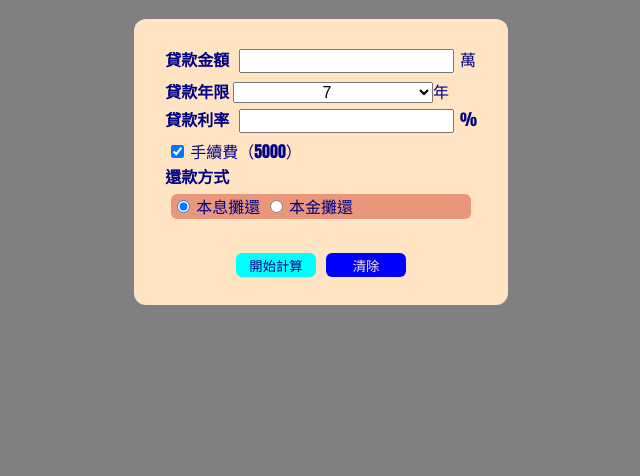
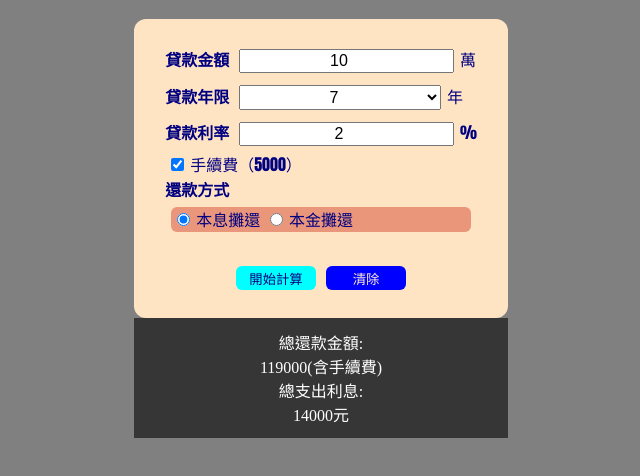
Before and after one commit to peiyi523/javascript_loan_project_exercise, a plain HTML site: page index.html in a window 1280 px wide. Both pictures are taken after a click on the button "開始計算". Shown: the part 70-546 px from the top of the page, without its empty margins (319-959 px from the left). Drawn offline with Linux system fonts and the light colour scheme.

Commit message:
完成簡易利率計算

```diff
--- a/css/index.css
+++ b/css/index.css
@@ -53,7 +53,9 @@ label{
 select{
     text-align: center;
     font-size: 16px;
-    width: 200px;
+    width: 202px;
+    height: 25px;
+    margin: 6px;
     }
 
 #calcRule{
@@ -62,3 +64,12 @@ select{
     margin:6px
 
 }
+#result{
+    display: none;
+    width:350px;
+    margin: 0 auto;
+    background-color: rgb(54, 54, 54);
+    text-align: center;
+    padding: 12px;
+
+}
--- a/index.html
+++ b/index.html
@@ -14,7 +14,7 @@
         <form action="">
             <div id="info">
                 <label for="amount">貸款金額</label>
-                <input type="number" name="'amount" id="amount">萬
+                <input type="number" name="amount" value="10" id="amount">萬
                 <br>
                 <label for="">貸款年限</label>
                 <select name="years" id="years">
@@ -28,7 +28,7 @@
                 </select>年
                 <br>
                 <label for="rate">貸款利率</label>
-                <input type="number" step="0.1" name="rate" id="rate">%
+                <input type="number" step="0.1" name="rate" value="2" id="rate">%
                 <br>
                 <input type="checkbox" name="fee" id="fee" checked>手續費（5000）
                 <br>
@@ -43,9 +43,14 @@
                 <button type="button" id="reset">清除</button>
             </p>
         </form>
-    </div>
-    <script src="./js/index.js"></script>
+        <div id="result" style="color:white">
+            總還款金額:
+            <div class="totalAmount"></div>
+            總支出利息:
+            <div class="totalInterest"></div>
+
+        </div>
+        <script src="./js/index.js"></script>
 </body>
 
-
 </html>
--- /dev/null
+++ b/js/index.js
@@ -0,0 +1,34 @@
+const amountEl = document.querySelector("#amount");
+const yearsEl = document.querySelector("#years");
+const rateEl = document.querySelector("#rate");
+const payment1El = document.querySelector("#payment1");
+const payment2El = document.querySelector("#payment2");
+const feeEl = document.querySelector("#fee");
+
+const calcEl = document.querySelector("#calc")
+
+console.log(amountEl, yearsEl, rateEl, payment1El, payment2El, feeEl);
+calcEl.addEventListener("click", calcLoan);
+
+function calcLoan() {
+    let amount = amountEl.value * 10000;
+    let years = yearsEl.value;
+    let rate = rateEl.value / 100;
+    // let fee = 0;
+    // if (feeEl.checked) {
+    //     fee = 5000;
+    // }
+    // 三元運算寫法
+    let fee = feeEl.checked ? 5000 : 0;
+    // 取得不同計算方法
+    let rule = payment1El.checked ? 0 : 1;
+    let totalInterest = amount * rate * years;
+    let totalAmount = amount + totalInterest + fee;
+    document.querySelector(".totalAmount").innerText = totalAmount + (fee == 0 ? "" : "(含手續費)");
+    document.querySelector(".totalInterest").innerText = totalInterest + "元";
+    const resultEl = document.querySelector("#result")
+    resultEl.style.display = "none";
+    setTimeout(function () {
+        resultEl.style.display = "block";
+    }, 500);
+}
```
Also changed, not shown: js/indtx.js (deleted).
